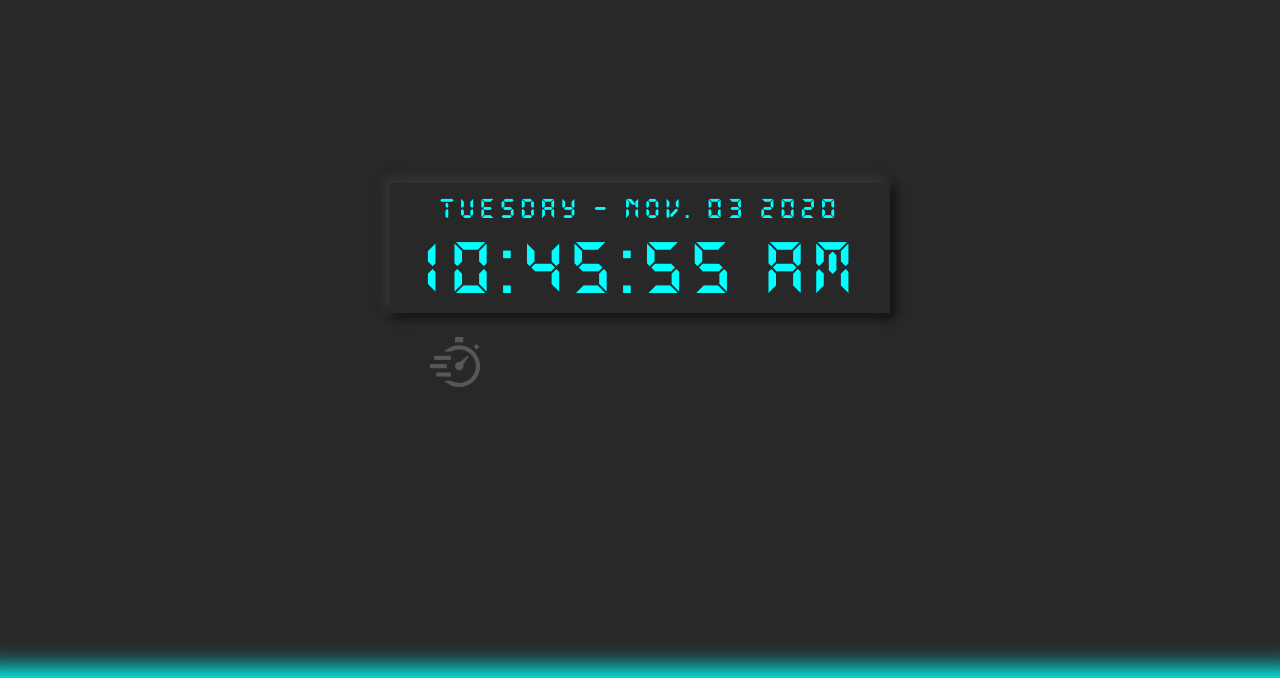
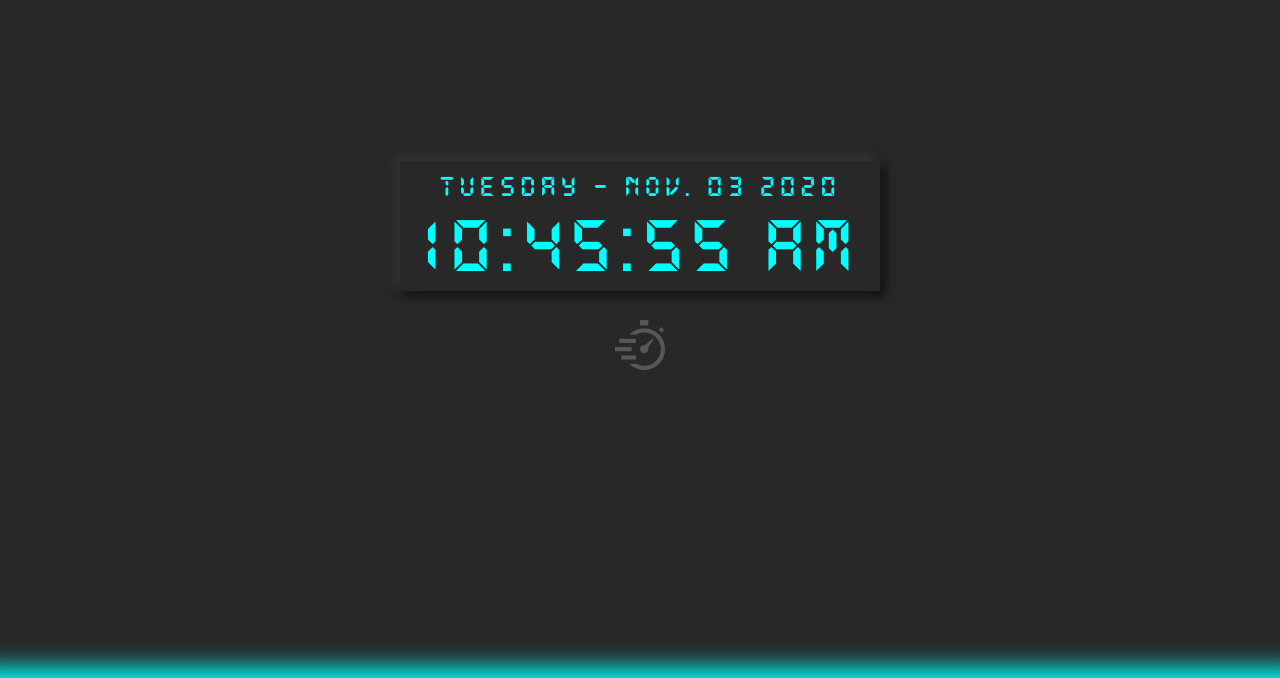
Before and after one commit to cristina-Q/JSclock, a website: page index.html in a window 1280 px wide. Shown: the part 122-800 px from the top of the page. Drawn offline with Linux system fonts and the light colour scheme.

Commit message:
adjust flex layout: add timer

```diff
--- a/index.html
+++ b/index.html
@@ -61,11 +61,10 @@
         <div id="time">
         </div>
       </div>
+    </div>
 
-      <div class="timer">
-        <i class="im im-timer"></i>
-      </div>
-
+    <div class="timer">
+      <i class="im im-timer"></i>
     </div>
   </main>
 
--- a/scss/_clock.scss
+++ b/scss/_clock.scss
@@ -1,6 +1,7 @@
 .date-time {
   flex: 1 1 100%;
   display: flex;
+  flex-direction: column;
   justify-content: center;
   align-items: center;
   padding: 0 5%;
@@ -39,18 +40,13 @@
 }
 
 .clock-wrapper {
-  flex-basis: 500px;
-  position: relative;
+  padding-bottom: 3%;
 }
 
 /* *********************** TIMER **** */
 
 .timer {
-  position: absolute;
-  left: 40px;
-  bottom: -79px;
-  left: 40px;
-
+  display: flex;
   > i {
     color: rgba(128, 128, 128, 0.541);
     font-size: 50px;
--- a/scss/_footer.scss
+++ b/scss/_footer.scss
@@ -1,4 +1,4 @@
 .footer-wrapper {
-  height: 20vh;
+  height: 15vh;
   box-shadow: inset 0px -34px 24px -24px $main-color;
 }
```
Also changed, not shown: css/style.css, 1 other file.
